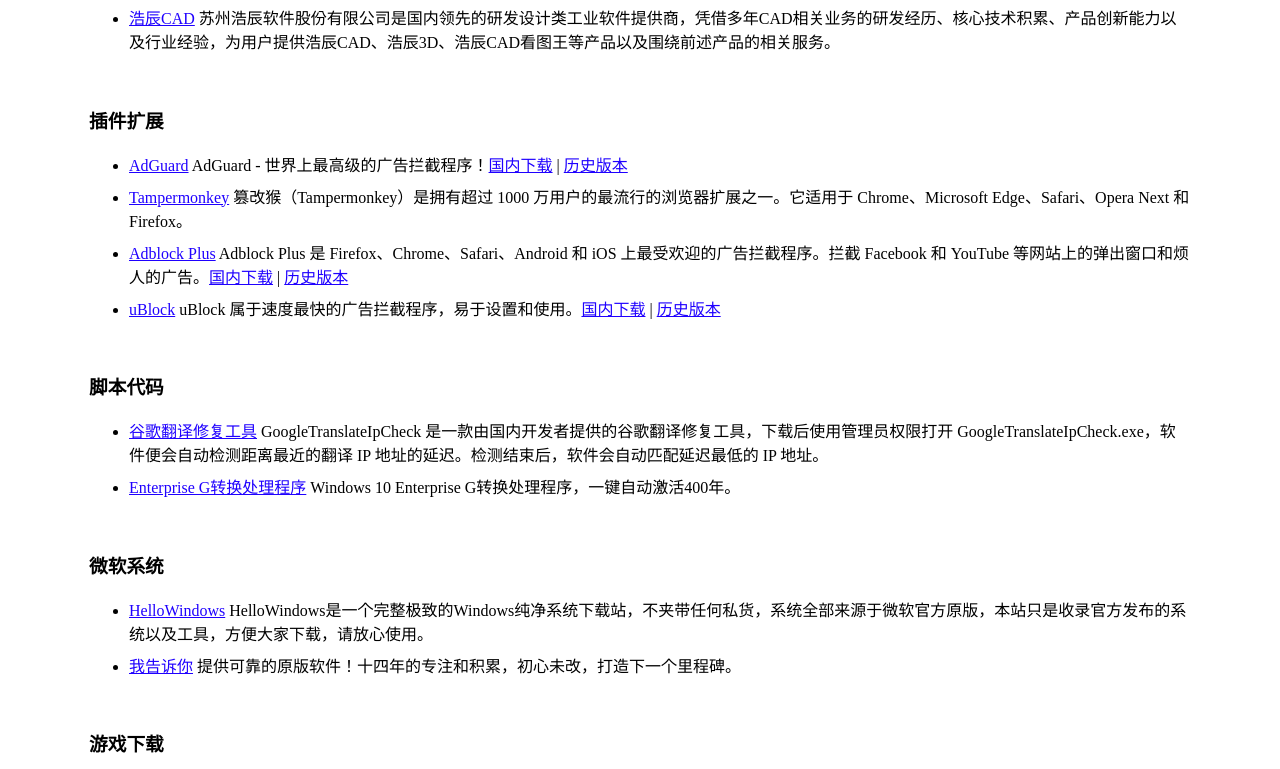
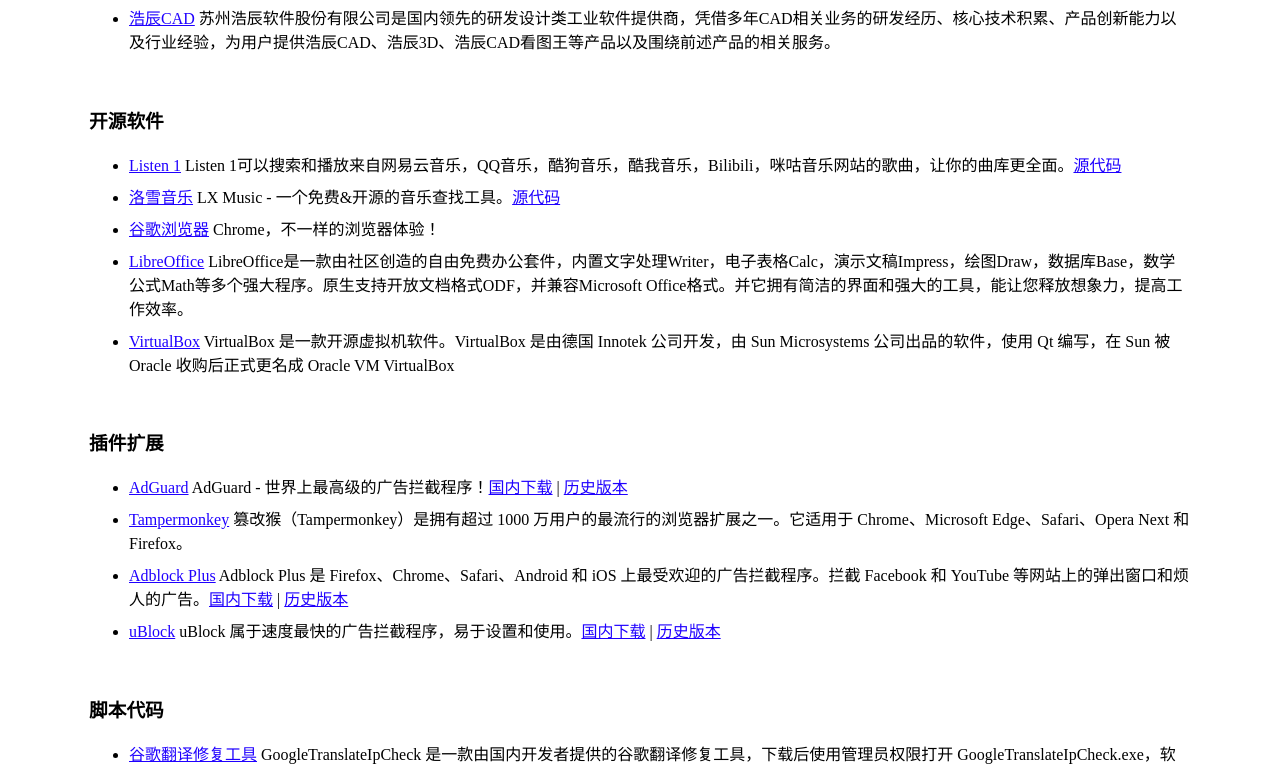
Before and after one commit to kaiyuan12345678/kaiyuan.github.io, a plain HTML site: page index.html in a window 1280 px wide. Shown: the part 1677-2446 px from the top of the page. Drawn offline with Linux system fonts and the light colour scheme.

Commit message:
增加开源软件下载

```diff
--- a/index.html
+++ b/index.html
@@ -54,6 +54,7 @@ return (hour >= 24) ? hour - 24 : hour;
 	<a href="#麒麟软件">麒麟</a> |
 	<a href="#其他">其他</a> |
 	<a href="#办公软件">办公软件</a> |
+	<a href="#开源软件">开源软件</a> |
 	<a href="#插件扩展">插件扩展</a> |
 	<a href="#脚本代码">脚本代码</a> |
 	<a href="#微软系统">微软系统</a> |
@@ -166,6 +167,23 @@ WPS Office，让你高效解决办公问题，多个系统平台都可下载WPS
 苏州浩辰软件股份有限公司是国内领先的研发设计类工业软件提供商，凭借多年CAD相关业务的研发经历、核心技术积累、产品创新能力以及行业经验，为用户提供浩辰CAD、浩辰3D、浩辰CAD看图王等产品以及围绕前述产品的相关服务。</li>
     </ul>
 
+ <br id="开源软件">
+    <h3>
+      <a>开源软件</a>
+    </h3>
+    <ul>
+<li><a href="http://listen1.github.io/listen1/" target="_blank">Listen 1</a>
+Listen 1可以搜索和播放来自网易云音乐，QQ音乐，酷狗音乐，酷我音乐，Bilibili，咪咕音乐网站的歌曲，让你的曲库更全面。<a href="https://github.com/listen1" target="_blank">源代码</a></li>
+<li><a href="https://lxmusic.toside.cn/" target="_blank">洛雪音乐</a>
+LX Music - 一个免费&amp;开源的音乐查找工具。<a href="https://github.com/lyswhut" target="_blank">源代码</a></li>
+<li><a href="https://www.google.cn/intl/zh-CN/chrome/" target="_blank">谷歌浏览器</a>
+Chrome，不一样的浏览器体验！</li>
+<li><a href="https://www.libreoffice.org/" target="_blank">LibreOffice</a>
+LibreOffice是一款由社区创造的自由免费办公套件，内置文字处理Writer，电子表格Calc，演示文稿Impress，绘图Draw，数据库Base，数学公式Math等多个强大程序。原生支持开放文档格式ODF，并兼容Microsoft Office格式。并它拥有简洁的界面和强大的工具，能让您释放想象力，提高工作效率。</li>
+<li><a href="https://www.virtualbox.org/" target="_blank">VirtualBox</a>
+VirtualBox 是一款开源虚拟机软件。VirtualBox 是由德国 Innotek 公司开发，由 Sun Microsystems 公司出品的软件，使用 Qt 编写，在 Sun 被 Oracle 收购后正式更名成 Oracle VM VirtualBox</li>
+    </ul>
+
     <br id="插件扩展">
     <h3>
       <a>插件扩展</a>
```
